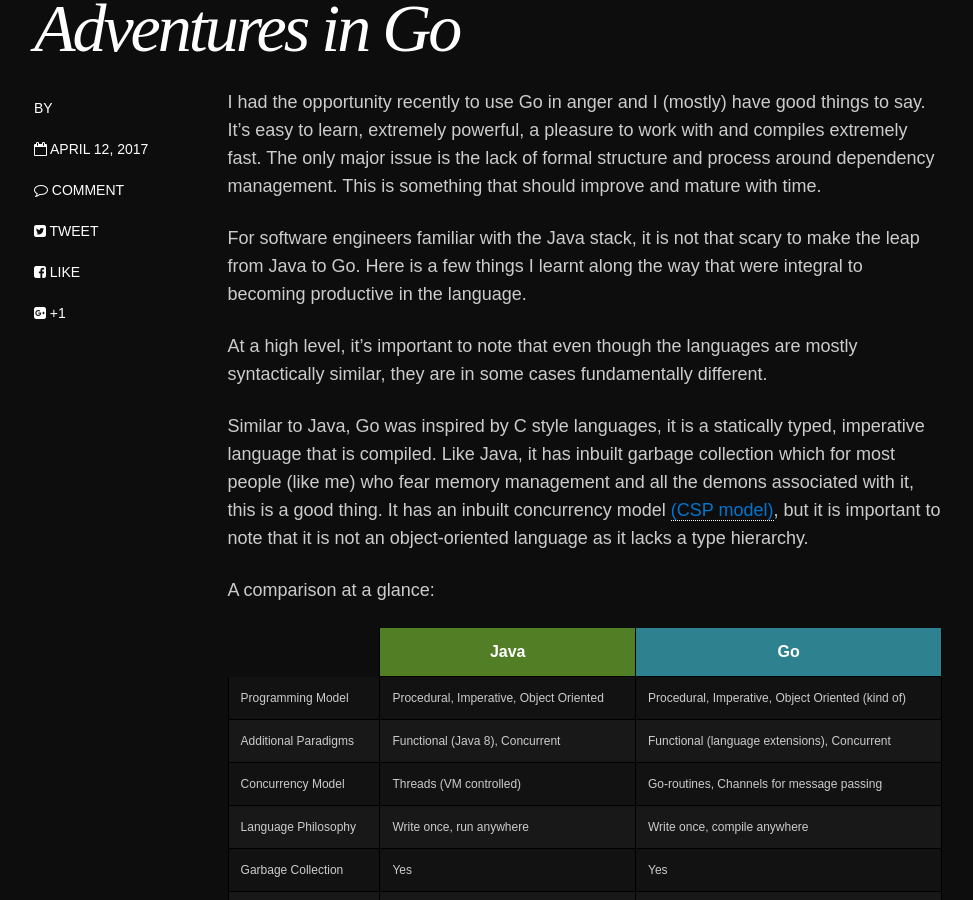
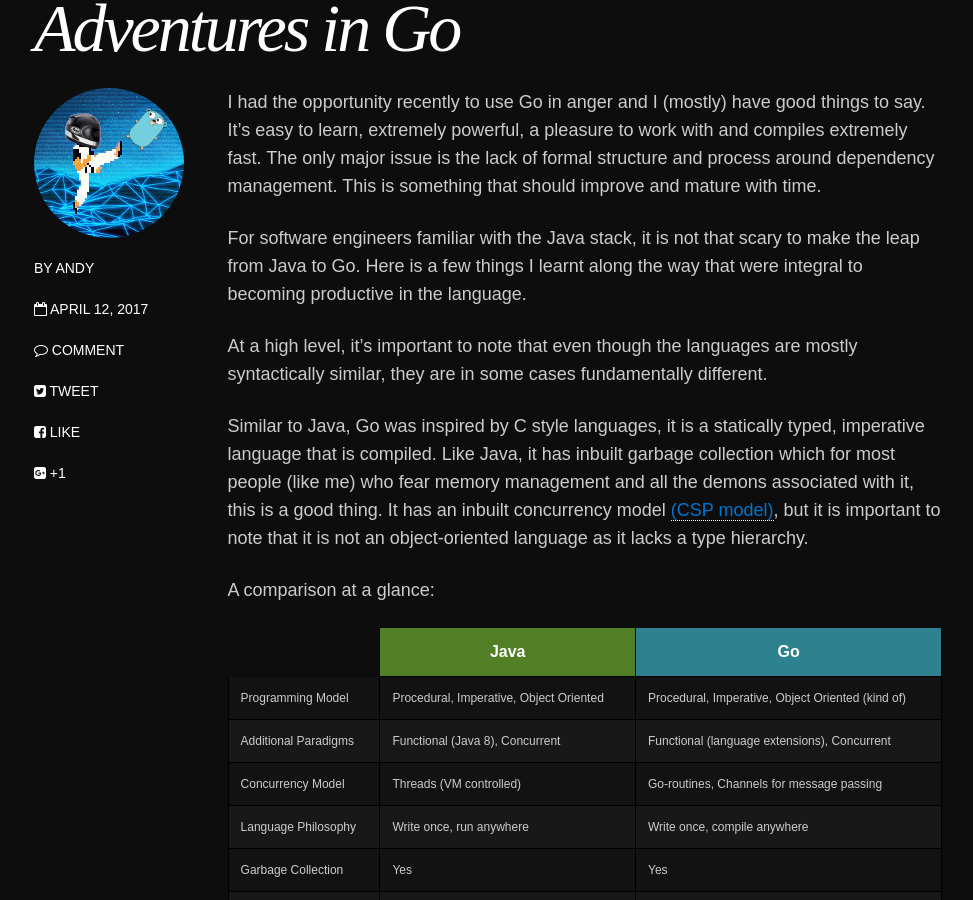
Before and after one commit to brooms/brooms.github.io, a Jekyll site: the page built from _posts/blog/2017-04-12-adventures_in_go.md, in a window 1280 px wide and 900 px high, scrolled down 1233 px. Shown: the whole window, without its empty margins (152-1125 px from the left). Built offline with Jekyll 4.4.1, drawn with Linux system fonts in a browser that asks for light colours; nearby versions of some CDN libraries; comment, search, counter and statistics services are not loaded.

Commit message:
Added golang avatar

```diff
--- a/_data/authors.yml
+++ b/_data/authors.yml
@@ -7,3 +7,7 @@
 andy_akka:
   name: Andy
   avatar: brooms_akka_avatar.jpg
+
+andy_go:
+  name: Andy
+  avatar: brooms_golang_avatar.jpg
```
Also changed, not shown: _posts/blog/2017-04-12-adventures_in_go.md (+1 -1 lines), images/brooms_golang_avatar.jpg (added).
